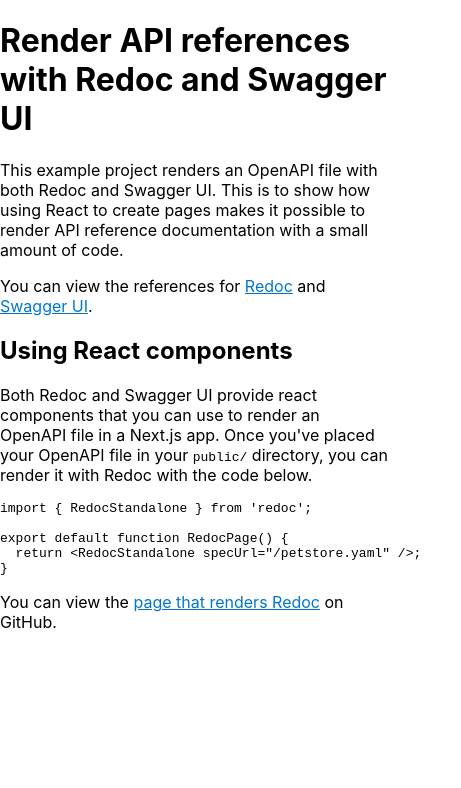
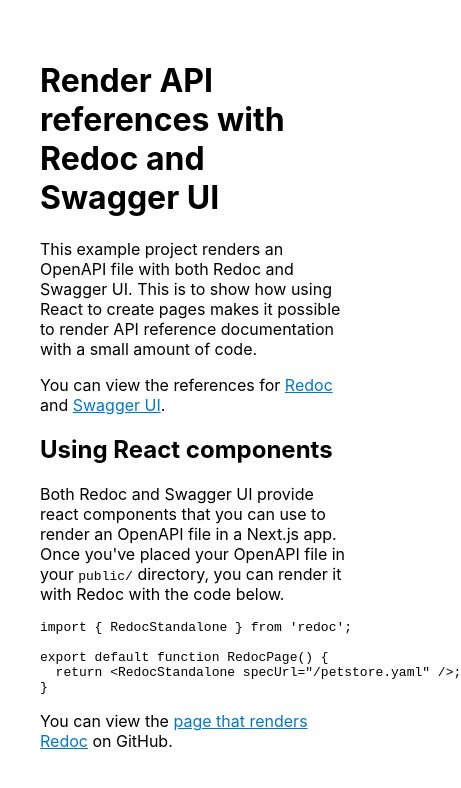
Before and after one commit to smizell/api-dev-portal, a Next.js app: page /api-references in a window 390 px wide. Shown: the top 788 px of the page, 461 px wide, since content can reach past the window. Built offline with nearby package versions, Linux system fonts and the light colour scheme.

Commit message:
Fix mobile

```diff
--- a/styles/globals.css
+++ b/styles/globals.css
@@ -1,6 +1,6 @@
 html,
 body {
-  padding: 0;
+  padding: 20px;
   margin: 0;
   font-family: -apple-system, BlinkMacSystemFont, Segoe UI, Roboto, Oxygen,
     Ubuntu, Cantarell, Fira Sans, Droid Sans, Helvetica Neue, sans-serif;
@@ -33,6 +33,7 @@
 .page pre {
   padding: 10px;
   background-color: #eee;
+  overflow-x: auto;
 }
 
 .page h1 {
```
